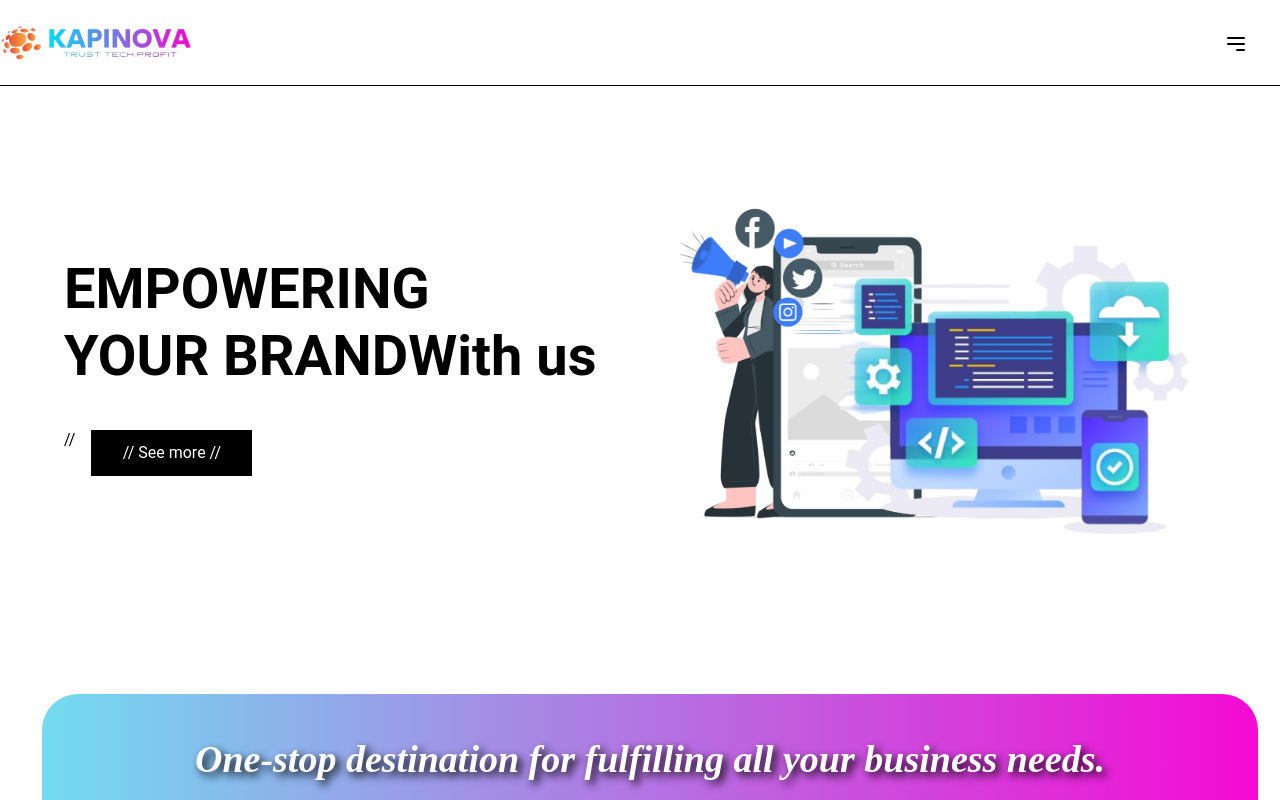
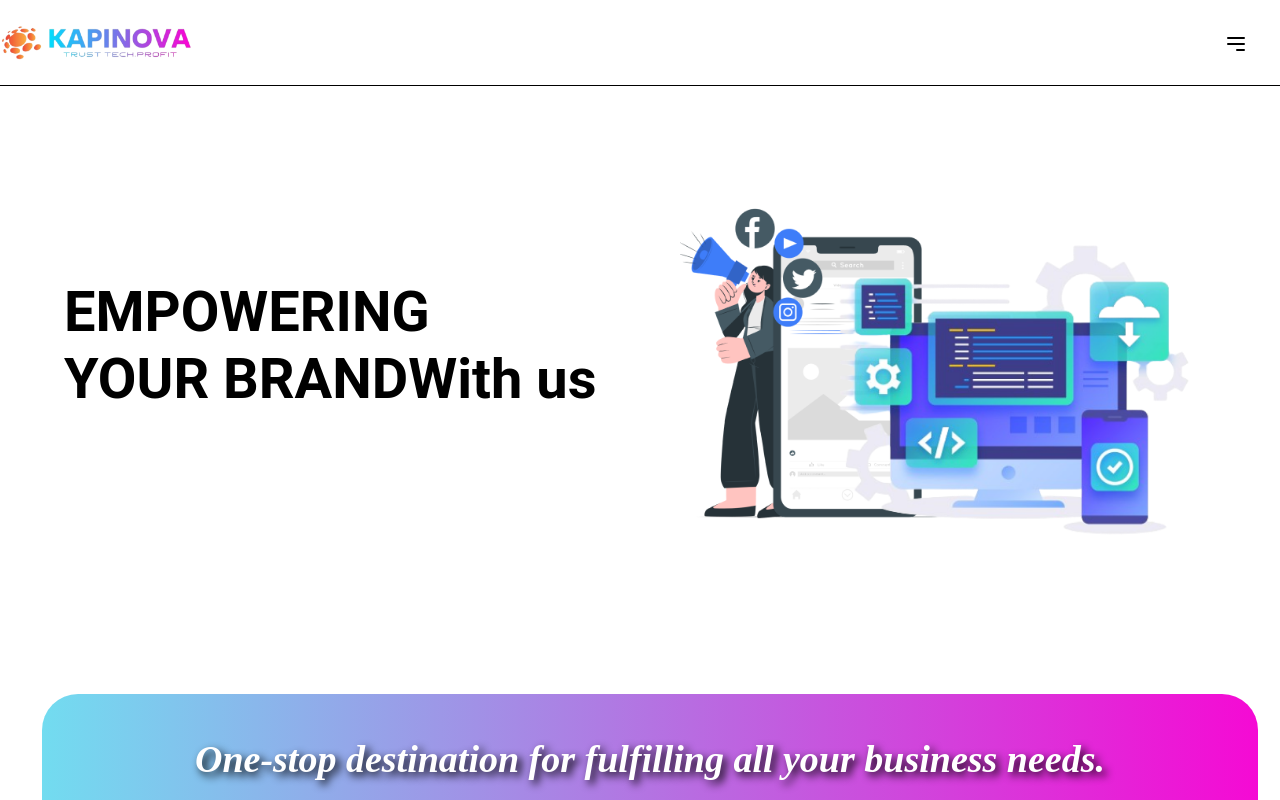
Before and after one commit to Bhati90/kapinovaweb, a React (Create React App) app: page / in a window 1280 px wide. Shown: the top 800 px of the page. Built offline with nearby package versions, Linux system fonts and the light colour scheme.

Commit message:
Update hero.js

```diff
--- a/src/component/hero.js
+++ b/src/component/hero.js
@@ -16,11 +16,7 @@ const Hero = () => {
             <div className="self-stretch h-[1.688rem] relative text-[1.125rem] leading-[150%] hidden" />
           </div>
           <div className="flex flex-row items-start justify-start pt-[1rem] px-[0rem] pb-[0rem] gap-[1rem] text-[1rem]">
-            // <button className="cursor-pointer py-[0.625rem] px-[1.437rem] bg-black rounded-xl flex flex-row items-center justify-center whitespace-nowrap border-[1px] border-solid border-black hover:bg-darkslategray-100 hover:box-border hover:border-[1px] hover:border-solid hover:border-darkslategray-100">
-            //   <div className="relative text-[1rem] leading-[150%] font-text-regular-normal text-white text-left inline-block min-w-[4.25rem]">
-            //     See more
-            //   </div>
-            // </button>
+
             <div className="h-[3.125rem] w-[6.125rem] box-border hidden flex-row items-center justify-center py-[0.75rem] px-[1.5rem] border-[1px] border-solid border-black">
               <div className="w-[3rem] relative leading-[150%] hidden">
                 Button
```
